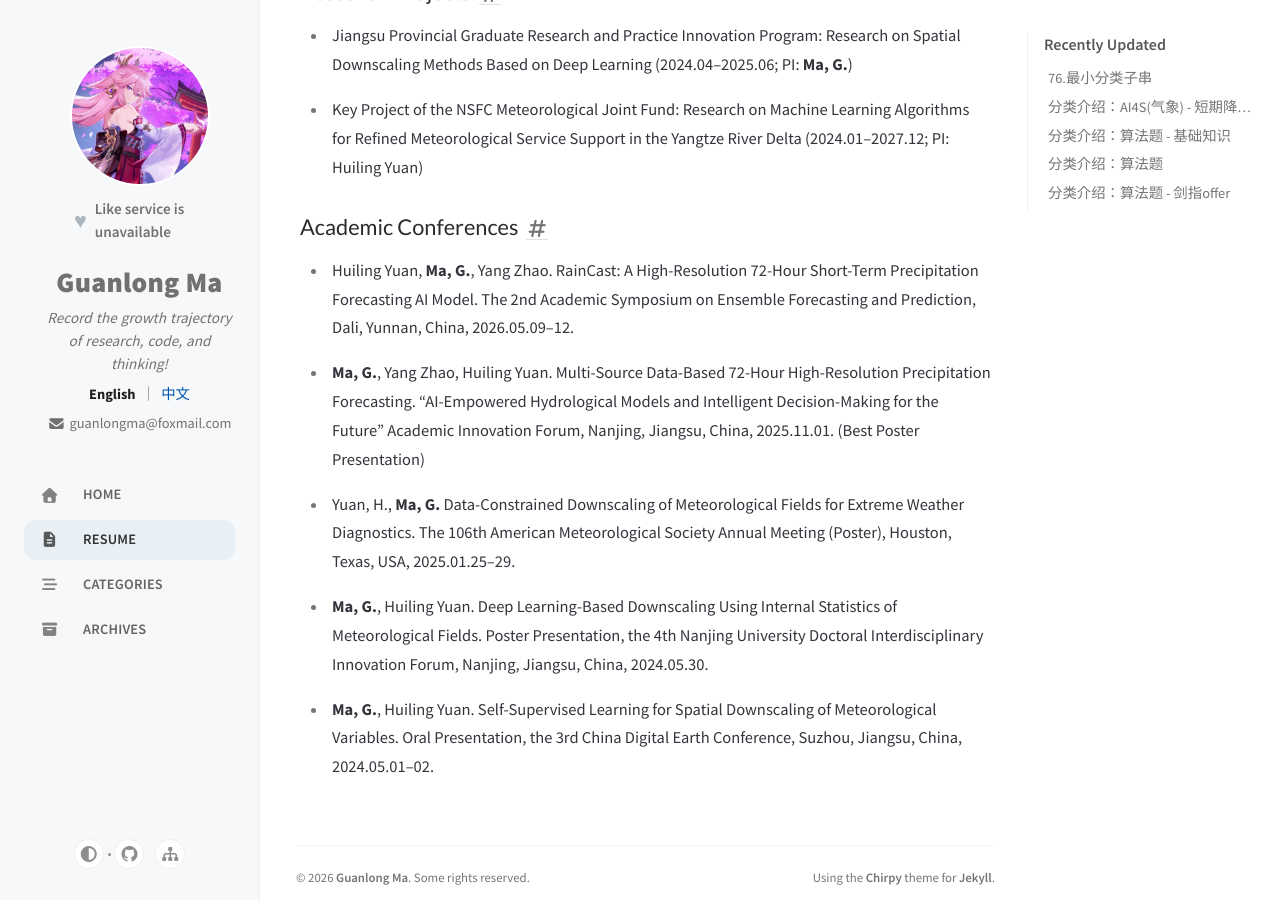
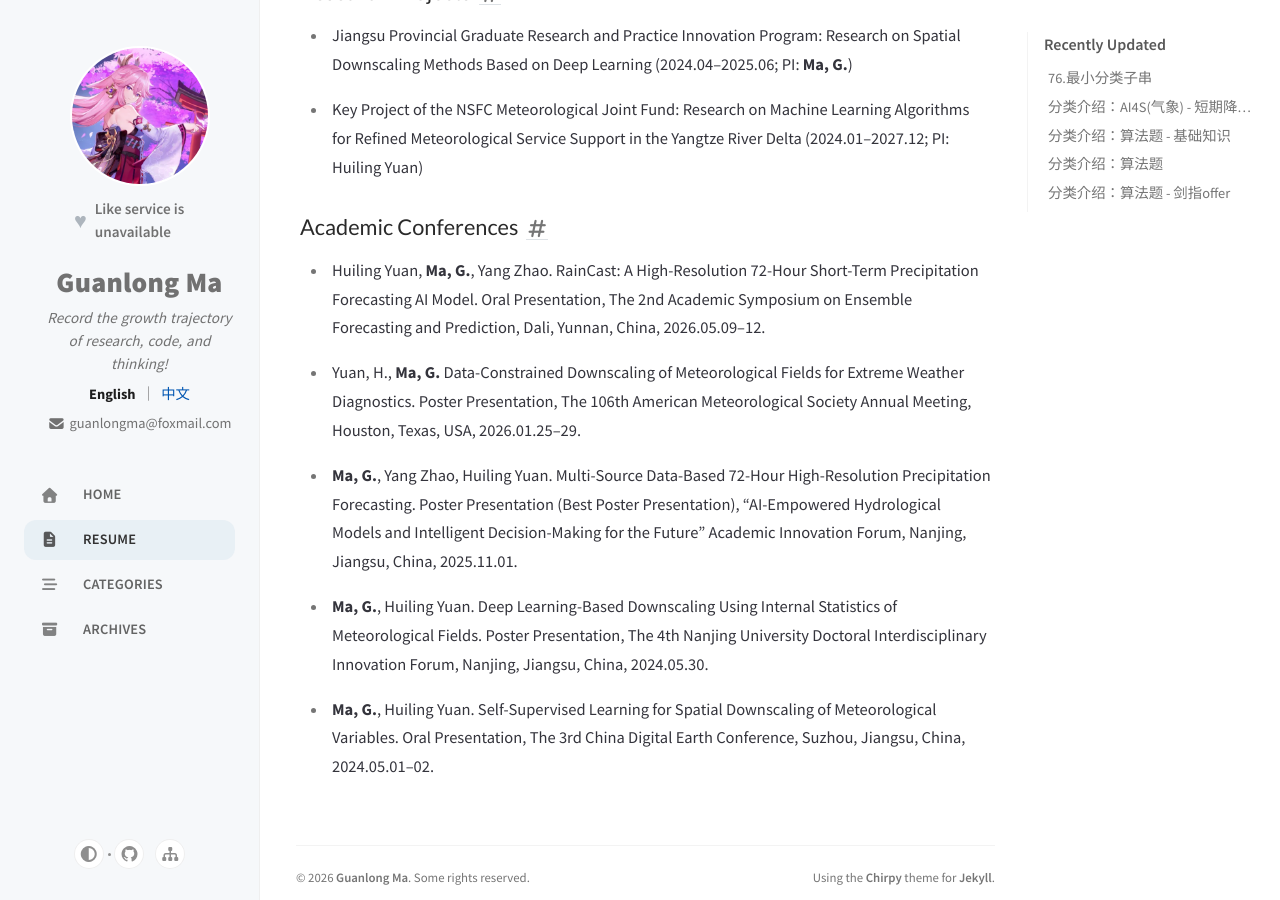
Before and after one commit to mgl666/mgl666.github.io, a Jekyll site: the page built from _tabs/cv.md, in a window 1280 px wide and 900 px high, scrolled down 1669 px. Built offline with Jekyll 4.4.1, drawn with Linux system fonts in a browser that asks for light colours; cached includes are drawn as plain includes; nearby versions of some CDN libraries; comment, search, counter and statistics services are not loaded.

Commit message:
fix: align cv conference dates and ordering

```diff
--- a/_tabs/cv.md
+++ b/_tabs/cv.md
@@ -52,12 +52,12 @@ order: 1
 
 ### Academic Conferences
 
-- Huiling Yuan, **Ma, G.**, Yang Zhao. RainCast: A High-Resolution 72-Hour Short-Term Precipitation Forecasting AI Model. The 2nd Academic Symposium on Ensemble Forecasting and Prediction, Dali, Yunnan, China, 2026.05.09–12.
+- Huiling Yuan, **Ma, G.**, Yang Zhao. RainCast: A High-Resolution 72-Hour Short-Term Precipitation Forecasting AI Model. Oral Presentation, The 2nd Academic Symposium on Ensemble Forecasting and Prediction, Dali, Yunnan, China, 2026.05.09–12.
 
-- **Ma, G.**, Yang Zhao, Huiling Yuan. Multi-Source Data-Based 72-Hour High-Resolution Precipitation Forecasting. “AI-Empowered Hydrological Models and Intelligent Decision-Making for the Future” Academic Innovation Forum, Nanjing, Jiangsu, China, 2025.11.01. (Best Poster Presentation)
+- Yuan, H., **Ma, G.** Data-Constrained Downscaling of Meteorological Fields for Extreme Weather Diagnostics. Poster Presentation, The 106th American Meteorological Society Annual Meeting, Houston, Texas, USA, 2026.01.25–29.
 
-- Yuan, H., **Ma, G.** Data-Constrained Downscaling of Meteorological Fields for Extreme Weather Diagnostics. The 106th American Meteorological Society Annual Meeting (Poster), Houston, Texas, USA, 2025.01.25–29.
+- **Ma, G.**, Yang Zhao, Huiling Yuan. Multi-Source Data-Based 72-Hour High-Resolution Precipitation Forecasting. Poster Presentation (Best Poster Presentation), “AI-Empowered Hydrological Models and Intelligent Decision-Making for the Future” Academic Innovation Forum, Nanjing, Jiangsu, China, 2025.11.01.
 
-- **Ma, G.**, Huiling Yuan. Deep Learning-Based Downscaling Using Internal Statistics of Meteorological Fields. Poster Presentation, the 4th Nanjing University Doctoral Interdisciplinary Innovation Forum, Nanjing, Jiangsu, China, 2024.05.30.
+- **Ma, G.**, Huiling Yuan. Deep Learning-Based Downscaling Using Internal Statistics of Meteorological Fields. Poster Presentation, The 4th Nanjing University Doctoral Interdisciplinary Innovation Forum, Nanjing, Jiangsu, China, 2024.05.30.
 
-- **Ma, G.**, Huiling Yuan. Self-Supervised Learning for Spatial Downscaling of Meteorological Variables. Oral Presentation, the 3rd China Digital Earth Conference, Suzhou, Jiangsu, China, 2024.05.01–02.
+- **Ma, G.**, Huiling Yuan. Self-Supervised Learning for Spatial Downscaling of Meteorological Variables. Oral Presentation, The 3rd China Digital Earth Conference, Suzhou, Jiangsu, China, 2024.05.01–02.
```
Also changed, not shown: _tabs/zh-cv.md (+2 -2 lines).
